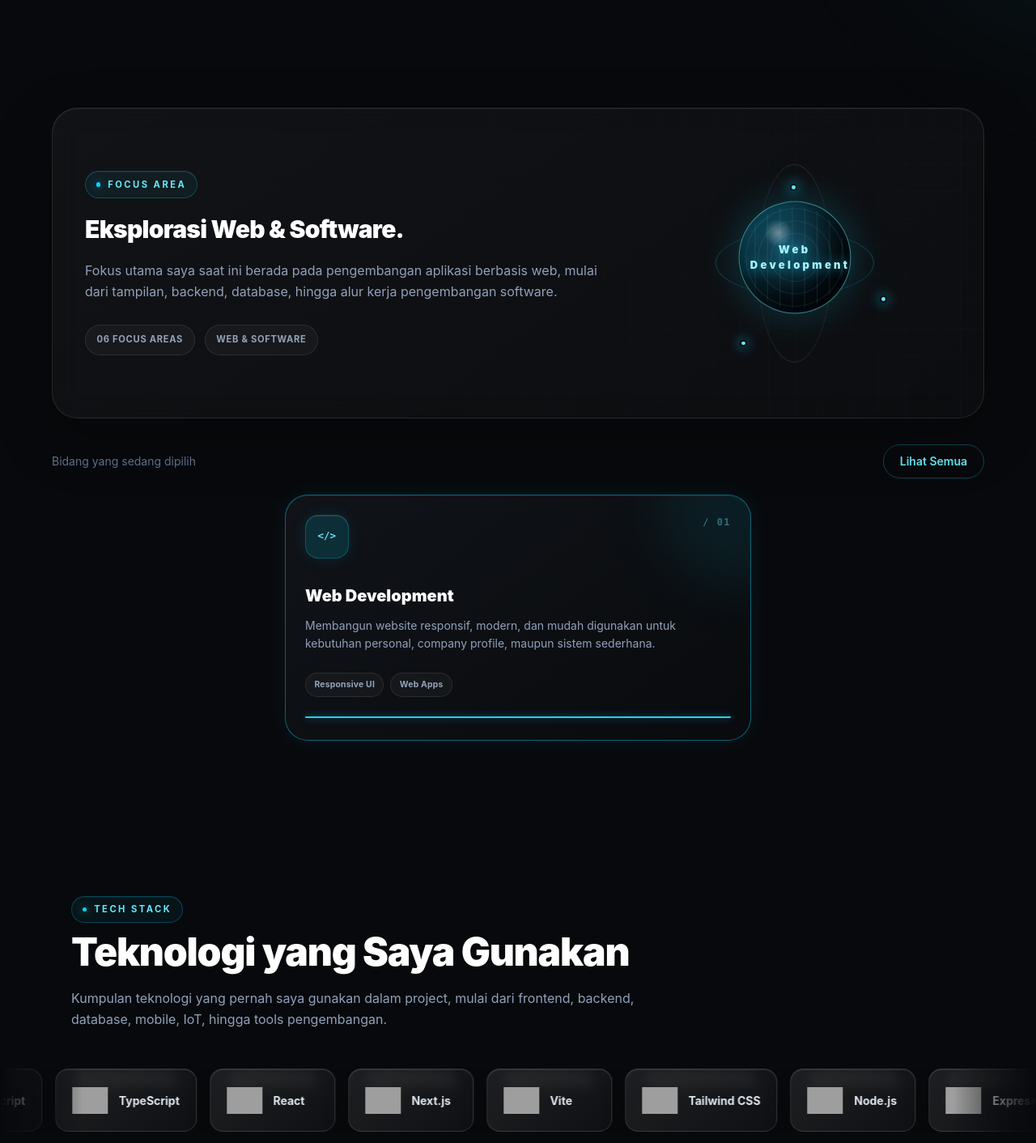
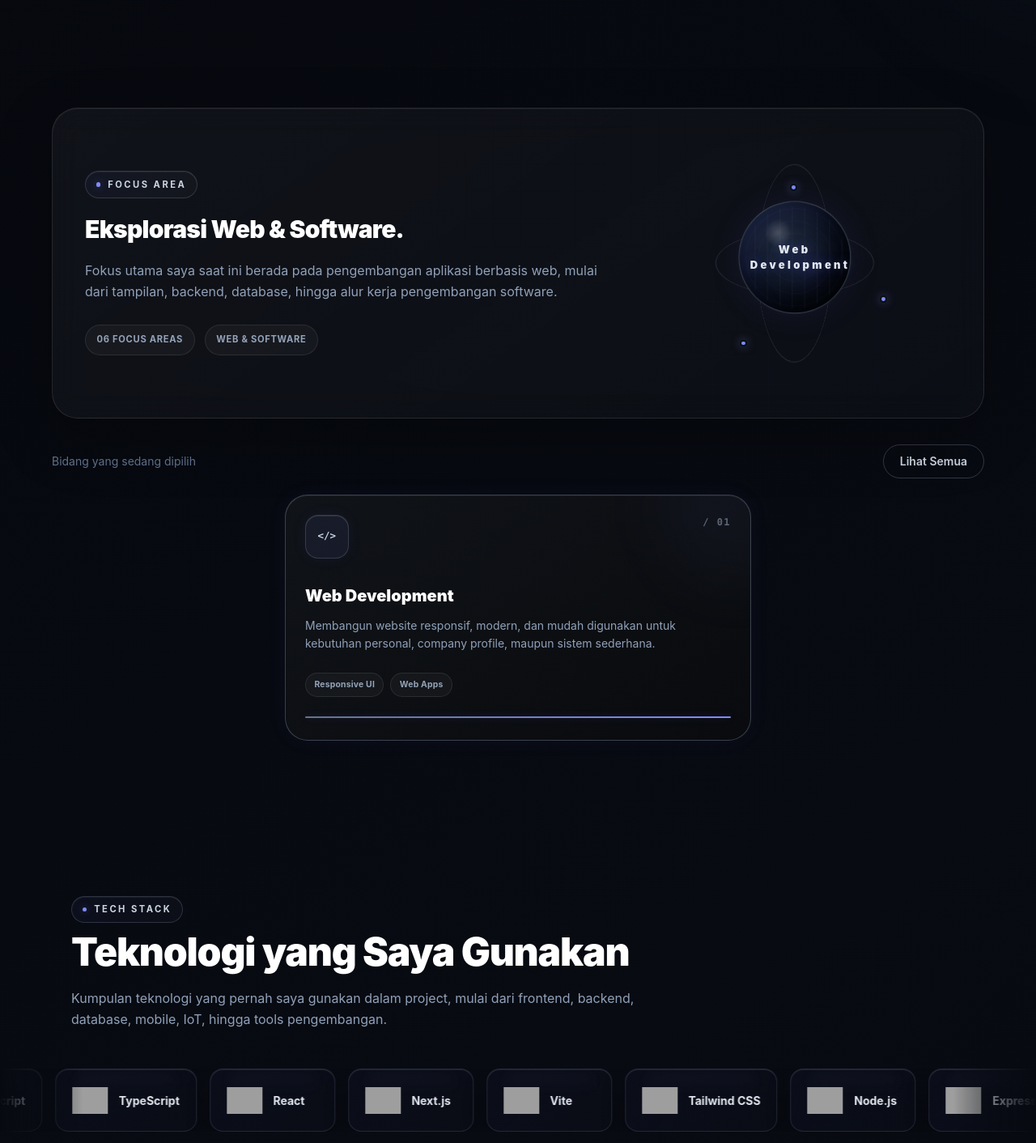
Before and after one commit to kevinazzaky/portfolio, a React (Vite) app: page / in a window 1280 px wide. Shown: the part 1200-2612 px from the top of the page at 81% size. Built offline with nearby package versions, Linux system fonts and the light colour scheme; grey boxes are pictures that could not be loaded.

Commit message:
updatee portfolio

```diff
--- a/src/components/About.jsx
+++ b/src/components/About.jsx
@@ -5,7 +5,7 @@ function About({ lang }) {
   const aboutText = translations[lang].about;
 
   return (
-    <section id="about" className="px-6 py-24">
+    <section id="about" className="px-4 py-20 sm:px-6 sm:py-24">
       <div className="mx-auto max-w-5xl">
         <div className="grid gap-8 lg:grid-cols-[0.7fr_1.3fr] lg:gap-14">
           <ScrollReveal delay={100}>
@@ -18,7 +18,7 @@ function About({ lang }) {
             </div>
           </ScrollReveal>
 
-          <div className="border-l border-white/10 pl-6 md:pl-8">
+          <div className="sm:border-l sm:border-white/10 sm:pl-6 md:pl-8">
             {aboutText.paragraphs.map((paragraph, index) => (
               <ScrollReveal key={paragraph} delay={index * 120}>
                 <p className="mb-5 leading-7 text-slate-400">
--- a/src/components/BackToTop.jsx
+++ b/src/components/BackToTop.jsx
@@ -19,7 +19,7 @@ function BackToTop() {
   return (
     <a
       href="#home"
-      className="fixed bottom-6 right-6 z-40 flex h-12 w-12 items-center justify-center rounded-full border border-lime-400/40 bg-[#0B120D] text-lime-300 shadow-xl shadow-lime-500/10 transition hover:bg-lime-400 hover:text-[#050807]"
+      className="fixed bottom-4 right-4 z-40 flex h-11 w-11 items-center justify-center rounded-full border border-lime-400/40 bg-[#0B120D] text-lime-300 shadow-xl shadow-lime-500/10 transition hover:bg-lime-400 hover:text-[#050807] sm:bottom-6 sm:right-6 sm:h-12 sm:w-12"
       aria-label="Back to top"
     >
       ↑
--- a/src/components/Biodata.jsx
+++ b/src/components/Biodata.jsx
@@ -12,7 +12,7 @@ function Biodata() {
     <section id="biodata" className="px-6 py-20">
       <div className="mx-auto max-w-6xl">
         <div className="mb-10">
-          <p className="text-sm font-semibold uppercase tracking-widest text-cyan-400">
+          <p className="text-sm font-semibold uppercase tracking-widest text-lime-400">
             Personal Information
           </p>
           <h2 className="mt-2 text-3xl font-bold md:text-4xl">Biodata Diri</h2>
@@ -22,9 +22,9 @@ function Biodata() {
           {biodata.map(([label, value]) => (
             <div
               key={label}
-              className="group rounded-2xl border border-white/10 bg-white/5 p-5 transition hover:-translate-y-1 hover:border-cyan-400/50 hover:bg-cyan-400/10"
+              className="group rounded-2xl border border-white/10 bg-white/5 p-5 transition hover:-translate-y-1 hover:border-lime-400/50 hover:bg-lime-400/10"
             >
-              <p className="text-sm text-cyan-400">{label}</p>
+              <p className="text-sm text-lime-400">{label}</p>
               <p className="mt-2 font-medium text-slate-200 group-hover:text-white">
                 {value}
               </p>
--- a/src/components/FocusArea.jsx
+++ b/src/components/FocusArea.jsx
@@ -67,10 +67,10 @@ function FocusArea({ lang }) {
   };
 
   return (
-    <section id="focus" className="px-6 py-24">
+    <section id="focus" className="px-4 py-20 sm:px-6 sm:py-24">
       <div className="mx-auto max-w-6xl">
         <ScrollReveal delay={100}>
-          <div className="focus-showcase glass-panel grid items-center gap-10 overflow-hidden rounded-[2rem] p-7 md:grid-cols-[1.25fr_0.75fr] md:p-10">
+          <div className="focus-showcase glass-panel grid items-center gap-8 overflow-hidden rounded-[2rem] p-5 sm:p-7 md:p-10 lg:grid-cols-[1.25fr_0.75fr] lg:gap-10">
             <div className="relative z-10 max-w-3xl">
               <p className="section-label">{focusText.label}</p>
 
@@ -124,7 +124,7 @@ function FocusArea({ lang }) {
           </div>
         </ScrollReveal>
 
-        <div className="mt-8 flex items-center justify-between gap-4">
+        <div className="mt-8 flex flex-col items-start justify-between gap-4 sm:flex-row sm:items-center">
           <p className="text-sm text-slate-500">
             {showAll ? focusText.allAreas : focusText.selectedArea}
           </p>
--- a/src/components/Skills.jsx
+++ b/src/components/Skills.jsx
@@ -84,13 +84,13 @@ function Skills({ lang }) {
 
   return (
     <section id="skills" className="py-24">
-      <div className="mx-auto max-w-6xl px-6">
+      <div className="mx-auto max-w-6xl px-4 sm:px-6">
         <ScrollReveal delay={100}>
           <div className="max-w-3xl">
             <p className="section-label">
               {skillsText.label}
             </p>
-            <h2 className="mt-3 text-4xl font-black tracking-tight md:text-5xl">
+            <h2 className="mt-3 text-3xl font-black tracking-tight sm:text-4xl md:text-5xl">
               {skillsText.title}
             </h2>
             <p className="mt-5 leading-relaxed text-slate-400">
--- a/src/index.css
+++ b/src/index.css
@@ -1,4 +1,15 @@
 @import "tailwindcss";
+
+:root {
+  --accent: #64748b;
+  --accent-strong: #818cf8;
+  --accent-soft: rgb(129 140 248 / 0.08);
+  --accent-border: rgb(148 163 184 / 0.24);
+  --accent-glow: rgb(99 102 241 / 0.14);
+  --surface-dark: #080b12;
+  --surface-deep: #05070c;
+  --text-on-accent: #f8fafc;
+}
 
 html {
   scroll-behavior: smooth;
@@ -7,7 +18,7 @@ html {
 body {
   margin: 0;
   font-family: Inter, Arial, Helvetica, sans-serif;
-  background: #08090c;
+  background: var(--surface-deep);
   color: #ffffff;
 }
 
@@ -29,16 +40,17 @@ body {
 }
 
 ::selection {
-  background: #22d3ee;
-  color: #08090c;
+  background: var(--accent);
+  color: var(--text-on-accent);
 }
 
 .portfolio-shell {
   position: relative;
   isolation: isolate;
   background:
-    radial-gradient(circle at 50% -15%, rgb(0 217 255 / 0.09), transparent 32rem),
-    #08090c;
+    radial-gradient(circle at 22% -12%, rgb(99 102 241 / 0.075), transparent 34rem),
+    radial-gradient(circle at 86% 6%, rgb(148 163 184 / 0.04), transparent 30rem),
+    linear-gradient(145deg, #05070c 0%, #080b12 52%, #03050a 100%);
 }
 
 .ambient-glow {
@@ -46,7 +58,7 @@ body {
   width: 28rem;
   height: 28rem;
   border-radius: 999px;
-  background: rgb(0 217 255 / 0.07);
+  background: linear-gradient(135deg, rgb(99 102 241 / 0.065), rgb(148 163 184 / 0.035));
   filter: blur(100px);
 }
 
@@ -64,11 +76,11 @@ body {
   display: inline-flex;
   align-items: center;
   width: fit-content;
-  border: 1px solid rgb(0 217 255 / 0.25);
+  border: 1px solid var(--accent-border);
   border-radius: 999px;
-  background: rgb(0 217 255 / 0.055);
+  background: linear-gradient(135deg, rgb(99 102 241 / 0.06), rgb(148 163 184 / 0.035));
   padding: 0.45rem 0.8rem;
-  color: #67e8f9;
+  color: #cbd5e1;
   font-size: 0.7rem;
   font-weight: 700;
   letter-spacing: 0.22em;
@@ -81,8 +93,8 @@ body {
   height: 0.35rem;
   margin-right: 0.55rem;
   border-radius: 999px;
-  background: #00d9ff;
-  box-shadow: 0 0 12px rgb(0 217 255 / 0.8);
+  background: #818cf8;
+  box-shadow: 0 0 10px rgb(129 140 248 / 0.42);
   content: "";
 }
 
@@ -100,7 +112,7 @@ body {
 
 .stat-card:hover {
   transform: translateY(-3px);
-  border-color: rgb(0 217 255 / 0.3);
+  border-color: var(--accent-border);
 }
 
 .contact-panel {
@@ -113,7 +125,7 @@ body {
   right: -8rem;
   width: 20rem;
   height: 20rem;
-  border: 1px solid rgb(0 217 255 / 0.12);
+  border: 1px solid rgb(148 163 184 / 0.1);
   border-radius: 999px;
   content: "";
   pointer-events: none;
@@ -128,8 +140,8 @@ body {
   position: absolute;
   inset: 0;
   background:
-    linear-gradient(90deg, rgb(0 217 255 / 0.08) 1px, transparent 1px),
-    linear-gradient(rgb(0 217 255 / 0.08) 1px, transparent 1px);
+    linear-gradient(90deg, rgb(99 102 241 / 0.04) 1px, transparent 1px),
+    linear-gradient(rgb(148 163 184 / 0.03) 1px, transparent 1px);
   background-size: 34px 34px;
   mask-image: linear-gradient(90deg, transparent 20%, black 100%);
   content: "";
@@ -155,7 +167,7 @@ body {
 
 .focus-orb-stage {
   position: relative;
-  width: min(17rem, 70vw);
+  width: min(17rem, 62vw);
   aspect-ratio: 1;
   margin-inline: auto;
   perspective: 800px;
@@ -171,7 +183,7 @@ body {
 
 .focus-orb-stage:focus-visible {
   border-radius: 50%;
-  box-shadow: 0 0 0 2px rgb(0 217 255 / 0.45);
+  box-shadow: 0 0 0 2px rgb(129 140 248 / 0.34);
 }
 
 .focus-orbit-shell {
@@ -186,19 +198,20 @@ body {
   inset: 25%;
   display: grid;
   place-items: center;
-  border: 1px solid rgb(103 232 249 / 0.55);
+  border: 1px solid rgb(148 163 184 / 0.36);
   border-radius: 50%;
   background:
-    radial-gradient(circle at 35% 28%, rgb(255 255 255 / 0.38), transparent 13%),
-    radial-gradient(circle at 40% 35%, #164e63, #07141b 58%, #020609 100%);
-  color: #a5f3fc;
-  font-size: 0.8rem;
+    radial-gradient(circle at 35% 28%, rgb(255 255 255 / 0.2), transparent 13%),
+    radial-gradient(circle at 65% 62%, rgb(99 102 241 / 0.08), transparent 30%),
+    radial-gradient(circle at 40% 35%, #1e293b, #0b1120 58%, #03050a 100%);
+  color: #e2e8f0;
+  font-size: clamp(0.58rem, 2.5vw, 0.8rem);
   font-weight: 900;
   letter-spacing: 0.25em;
   box-shadow:
     inset -18px -18px 30px rgb(0 0 0 / 0.65),
-    inset 12px 12px 24px rgb(0 217 255 / 0.13),
-    0 0 50px rgb(0 217 255 / 0.22);
+    inset 12px 12px 24px rgb(99 102 241 / 0.08),
+    0 0 42px rgb(99 102 241 / 0.11);
   animation: focusOrbFloat 5s ease-in-out infinite;
 }
 
@@ -211,14 +224,14 @@ body {
       90deg,
       transparent 0,
       transparent 13px,
-      rgb(103 232 249 / 0.13) 14px,
+      rgb(148 163 184 / 0.08) 14px,
       transparent 15px
     ),
     repeating-radial-gradient(
       ellipse at center,
       transparent 0,
       transparent 13px,
-      rgb(103 232 249 / 0.12) 14px,
+      rgb(99 102 241 / 0.055) 14px,
       transparent 15px
     );
   background-position-x: var(--globe-shift);
@@ -233,13 +246,13 @@ body {
   max-width: 80%;
   animation: focusTitleIn 0.35s ease both;
   text-align: center;
-  text-shadow: 0 0 16px rgb(0 217 255 / 0.75);
+  text-shadow: 0 0 14px rgb(99 102 241 / 0.36);
 }
 
 .focus-orbit {
   position: absolute;
   inset: 14%;
-  border: 1px solid rgb(0 217 255 / 0.28);
+  border: 1px solid rgb(148 163 184 / 0.2);
   border-radius: 50%;
 }
 
@@ -261,8 +274,8 @@ body {
   height: 0.55rem;
   border: 2px solid #081015;
   border-radius: 50%;
-  background: #67e8f9;
-  box-shadow: 0 0 15px rgb(0 217 255 / 0.9);
+  background: #818cf8;
+  box-shadow: 0 0 12px rgb(129 140 248 / 0.4);
 }
 
 .focus-node-one {
@@ -295,18 +308,18 @@ body {
 
 .focus-card:hover {
   transform: translateY(-8px);
-  border-color: rgb(0 217 255 / 0.34);
-  box-shadow: 0 22px 60px rgb(0 0 0 / 0.34), 0 0 30px rgb(0 217 255 / 0.055);
+  border-color: var(--accent-border);
+  box-shadow: 0 22px 60px rgb(0 0 0 / 0.34), 0 0 24px rgb(99 102 241 / 0.045);
 }
 
 .focus-card.is-active {
-  border-color: rgb(0 217 255 / 0.42);
-  box-shadow: inset 0 1px 0 rgb(255 255 255 / 0.06), 0 0 32px rgb(0 217 255 / 0.075);
+  border-color: rgb(148 163 184 / 0.34);
+  box-shadow: inset 0 1px 0 rgb(255 255 255 / 0.06), 0 0 26px rgb(99 102 241 / 0.06);
 }
 
 .focus-card.is-active .focus-card-icon {
-  background: rgb(0 217 255 / 0.14);
-  box-shadow: inset 0 1px 0 rgb(255 255 255 / 0.1), 0 0 20px rgb(0 217 255 / 0.1);
+  background: var(--accent-soft);
+  box-shadow: inset 0 1px 0 rgb(255 255 255 / 0.1), 0 0 18px rgb(99 102 241 / 0.07);
 }
 
 .focus-card.is-active .focus-card-line {
@@ -320,14 +333,14 @@ body {
   width: 12rem;
   height: 12rem;
   border-radius: 50%;
-  background: rgb(0 217 255 / 0.08);
+  background: linear-gradient(135deg, rgb(99 102 241 / 0.06), rgb(148 163 184 / 0.04));
   filter: blur(35px);
   transition: background-color 0.35s ease, transform 0.35s ease;
 }
 
 .focus-card:hover .focus-card-glow {
   transform: scale(1.25);
-  background: rgb(0 217 255 / 0.16);
+  background: linear-gradient(135deg, rgb(99 102 241 / 0.1), rgb(148 163 184 / 0.055));
 }
 
 .focus-card-icon {
@@ -335,10 +348,10 @@ body {
   width: 3.35rem;
   height: 3.35rem;
   place-items: center;
-  border: 1px solid rgb(0 217 255 / 0.24);
+  border: 1px solid rgb(148 163 184 / 0.24);
   border-radius: 1rem;
-  background: rgb(0 217 255 / 0.07);
-  color: #67e8f9;
+  background: var(--accent-soft);
+  color: #cbd5e1;
   font-family: Consolas, monospace;
   font-size: 0.78rem;
   font-weight: 900;
@@ -348,11 +361,11 @@ body {
 
 .focus-card:hover .focus-card-icon {
   transform: rotate(-5deg) scale(1.08);
-  background: rgb(0 217 255 / 0.13);
+  background: rgb(99 102 241 / 0.08);
 }
 
 .focus-card-number {
-  color: rgb(103 232 249 / 0.42);
+  color: rgb(148 163 184 / 0.58);
   font-family: Consolas, monospace;
   font-size: 0.75rem;
   font-weight: 700;
@@ -370,8 +383,8 @@ body {
   height: 2px;
   margin-top: 1.5rem;
   border-radius: 999px;
-  background: #22d3ee;
-  box-shadow: 0 0 10px rgb(0 217 255 / 0.5);
+  background: linear-gradient(90deg, #64748b, #818cf8);
+  box-shadow: 0 0 8px rgb(99 102 241 / 0.24);
   transition: width 0.35s ease;
 }
 
@@ -432,76 +445,78 @@ body {
   mask-image: linear-gradient(to bottom, black, transparent 75%);
 }
 
-/* Cyan theme overrides for the existing Tailwind utility classes. */
+/* Midnight Orchid theme overrides for the existing Tailwind utility classes. */
 .text-lime-300,
 .text-lime-400 {
-  color: #67e8f9 !important;
+  color: #cbd5e1 !important;
 }
 
 .bg-lime-400 {
-  background-color: #22d3ee !important;
+  background-image: linear-gradient(135deg, #475569, #64748b 62%, #818cf8) !important;
+  background-color: var(--accent) !important;
 }
 
 .bg-lime-400\/5,
 .bg-lime-500\/5 {
-  background-color: rgb(0 217 255 / 0.05) !important;
+  background-color: rgb(99 102 241 / 0.045) !important;
 }
 
 .bg-lime-400\/10 {
-  background-color: rgb(0 217 255 / 0.1) !important;
+  background-color: rgb(99 102 241 / 0.075) !important;
 }
 
 [class*="border-lime-"] {
-  border-color: rgb(0 217 255 / 0.3) !important;
+  border-color: rgb(148 163 184 / 0.3) !important;
 }
 
 [class*="shadow-lime-"] {
-  --tw-shadow-color: rgb(0 217 255 / 0.1) !important;
+  --tw-shadow-color: rgb(99 102 241 / 0.08) !important;
 }
 
 [class*="bg-[#0B120D]"] {
-  background-color: rgb(15 17 21 / 0.92) !important;
+  background-color: rgb(8 11 18 / 0.92) !important;
 }
 
 [class*="bg-[#050807]"] {
-  background-color: #0a0b0e !important;
+  background-color: var(--surface-deep) !important;
 }
 
 .hover\:bg-lime-300:hover,
 .hover\:bg-lime-400:hover {
-  background-color: #67e8f9 !important;
+  background-image: linear-gradient(135deg, #64748b, #818cf8) !important;
+  background-color: #64748b !important;
 }
 
 /* Keep accent buttons readable when their outlined state becomes filled. */
 [class*="hover:text-[#050807]"]:hover {
-  color: #050807 !important;
+  color: var(--text-on-accent) !important;
 }
 
 [class*="hover:bg-lime-"]:active {
-  background-color: #22d3ee !important;
-  color: #050807 !important;
+  background-color: var(--accent) !important;
+  color: var(--text-on-accent) !important;
 }
 
 a:focus-visible,
 button:focus-visible {
-  outline: 2px solid #67e8f9;
+  outline: 2px solid var(--accent);
   outline-offset: 3px;
 }
 
 [class*="hover:border-lime-"]:hover {
-  border-color: rgb(0 217 255 / 0.55) !important;
+  border-color: rgb(148 163 184 / 0.48) !important;
 }
 
 [class*="hover:text-lime-"]:hover {
-  color: #67e8f9 !important;
+  color: #e2e8f0 !important;
 }
 
 .group:hover [class*="group-hover:bg-lime-"] {
-  background-color: rgb(0 217 255 / 0.13) !important;
+  background-color: rgb(99 102 241 / 0.09) !important;
 }
 
 .group:hover [class*="group-hover:text-lime-"] {
-  color: #67e8f9 !important;
+  color: #e2e8f0 !important;
 }
 
 @keyframes skillsMarquee {
@@ -542,18 +557,19 @@ button:focus-visible {
   overflow: hidden;
   align-items: center;
   gap: 0.85rem;
-  border: 1px solid rgb(255 255 255 / 0.13);
+  border: 1px solid rgb(148 163 184 / 0.18);
   border-radius: 1rem;
   background:
-    linear-gradient(135deg, rgb(255 255 255 / 0.085), rgb(255 255 255 / 0.025)),
-    rgb(9 13 17 / 0.58);
+    linear-gradient(135deg, rgb(99 102 241 / 0.045), rgb(148 163 184 / 0.02)),
+    rgb(8 11 18 / 0.72);
   padding: 1rem 1.25rem;
   color: #e2e8f0;
   font-size: 0.875rem;
   font-weight: 700;
   box-shadow:
     inset 0 1px 0 rgb(255 255 255 / 0.1),
-    0 12px 32px rgb(0 0 0 / 0.2);
+    0 12px 32px rgb(0 0 0 / 0.2),
+    0 0 14px rgb(99 102 241 / 0.025);
   backdrop-filter: blur(18px) saturate(140%);
   -webkit-backdrop-filter: blur(18px) saturate(140%);
   transition: border-color 0.3s, background-color 0.3s, transform 0.3s, box-shadow 0.3s;
@@ -566,7 +582,7 @@ button:focus-visible {
   left: 12%;
   height: 38%;
   border-radius: 999px;
-  background: linear-gradient(to bottom, rgb(255 255 255 / 0.11), transparent);
+  background: linear-gradient(to bottom, rgb(148 163 184 / 0.07), transparent);
   content: "";
   filter: blur(7px);
   opacity: 0.7;
@@ -580,7 +596,7 @@ button:focus-visible {
   width: 5rem;
   height: 5rem;
   border-radius: 50%;
-  background: rgb(0 217 255 / 0.1);
+  background: linear-gradient(135deg, rgb(99 102 241 / 0.09), rgb(148 163 184 / 0.05));
   content: "";
   filter: blur(20px);
   opacity: 0;
@@ -595,14 +611,14 @@ button:focus-visible {
 
 .skill-marquee-item:hover {
   transform: translateY(-3px);
-  border-color: rgb(0 217 255 / 0.42);
+  border-color: rgb(148 163 184 / 0.34);
   background:
-    linear-gradient(135deg, rgb(255 255 255 / 0.11), rgb(0 217 255 / 0.045)),
-    rgb(9 13 17 / 0.62);
+    linear-gradient(135deg, rgb(99 102 241 / 0.065), rgb(148 163 184 / 0.035)),
+    rgb(8 11 18 / 0.78);
   box-shadow:
     inset 0 1px 0 rgb(255 255 255 / 0.14),
     0 16px 38px rgb(0 0 0 / 0.28),
-    0 0 22px rgb(0 217 255 / 0.07);
+    0 0 18px rgb(99 102 241 / 0.045);
 }
 
 .skill-marquee-item:hover::after {
```
Also changed, not shown: src/components/Contact.jsx (+35 -11 lines), src/components/Footer.jsx (+42 -4 lines), src/components/Hero.jsx (+9 -7 lines), src/components/Navbar.jsx (+5 -5 lines), src/components/Projects.jsx (+46 -73 lines), src/data/translations.js (+20 -14 lines), 1 other file (tests, documents, lock files or other folders).
